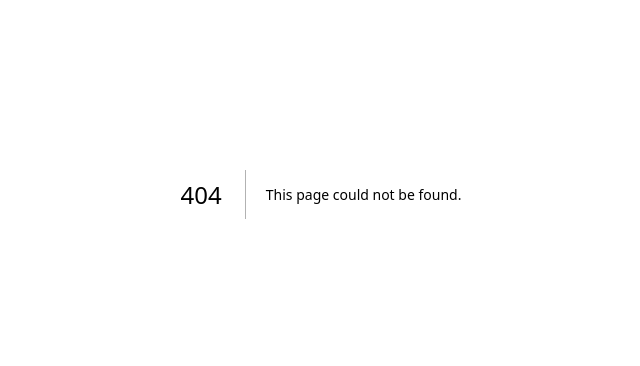
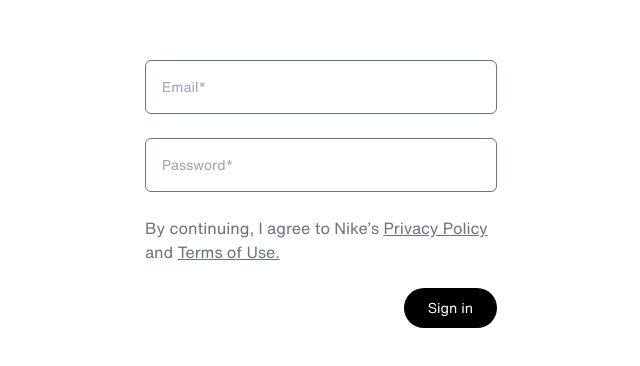
Before and after one commit to rach-syahputra/fake-nike, a Next.js app: page /sign-in in a window 1280 px wide. Before the commit this address had no page. Shown: the part 206-572 px from the top of the page, without its empty margins (319-959 px from the left). Built offline with nearby package versions, Linux system fonts and the light colour scheme.

Commit message:
add Sign In Form page

```diff
--- /dev/null
+++ b/src/app/(auth)/layout.tsx
@@ -0,0 +1,11 @@
+export default function AuthLayout({
+  children
+}: Readonly<{
+  children: React.ReactNode
+}>) {
+  return (
+    <div className='mx-auto flex min-h-screen w-full max-w-[400px] items-center justify-center px-6'>
+      {children}
+    </div>
+  )
+}
--- /dev/null
+++ b/src/app/(auth)/sign-in/_components/SignInForm.tsx
@@ -0,0 +1,70 @@
+'use client'
+
+import { SubmitHandler, useForm } from 'react-hook-form'
+import { zodResolver } from '@hookform/resolvers/zod'
+import { handleCredentialsSignin } from '@/app/actions/auth'
+import { FormFields } from '@/lib/types/types'
+import { signInSchema } from '@/lib/validations/schema'
+import Input from '@/components/elements/Input'
+import Button from '@/components/elements/Button'
+import FormErrorMessage from '@/components/elements/FormErrorMessage'
+
+export default function SignInForm() {
+  const {
+    register,
+    handleSubmit,
+    formState: { errors, isSubmitting },
+    setError
+  } = useForm<FormFields>({
+    resolver: zodResolver(signInSchema)
+  })
+
+  const onSubmit: SubmitHandler<FormFields> = async (data) => {
+    try {
+      const res = await handleCredentialsSignin(data)
+
+      if (res?.error) {
+        setError('root', { message: res.error.message })
+      }
+    } catch (error) {
+      console.error(error)
+    }
+  }
+
+  return (
+    <form
+      onSubmit={handleSubmit(onSubmit)}
+      className='flex w-full flex-col gap-6 font-[family-name:var(--font-helvetica-now-text)]'
+    >
+      <Input
+        type='email'
+        name='email'
+        placeholder='Email*'
+        register={register}
+        error={errors.email}
+      />
+
+      <Input
+        type='password'
+        name='password'
+        placeholder='Password*'
+        register={register}
+        error={errors.password}
+      />
+
+      {errors.root && (
+        <FormErrorMessage>{errors.root.message}</FormErrorMessage>
+      )}
+
+      <p className='text-gray-500'>
+        By continuing, I agree to Nike’s{' '}
+        <span className='underline'>Privacy Policy</span> and{' '}
+        <span className='underline'>Terms of Use.</span>
+      </p>
+
+      <Button type='submit' disabled={isSubmitting} className='self-end'>
+        {isSubmitting ? 'Signing in...' : 'Sign in'}
+      </Button>
+    </form>
+  )
+}
--- /dev/null
+++ b/src/app/(auth)/sign-in/page.tsx
@@ -0,0 +1,5 @@
+import SignInForm from './_components/SignInForm'
+
+export default function SignInPage() {
+  return <SignInForm />
+}
--- a/src/app/(main)/_components/Trending.tsx
+++ b/src/app/(main)/_components/Trending.tsx
@@ -13,6 +13,7 @@ export default function Trending() {
             alt='Trending image'
             width={800}
             height={800}
+            priority
             style={{ objectFit: 'cover' }}
             className='aspect-square w-full'
           />
@@ -21,6 +22,7 @@ export default function Trending() {
             alt='Trending image'
             width={800}
             height={800}
+            priority
             style={{ objectFit: 'cover' }}
             className='hidden aspect-square w-full md:block'
           />
--- a/src/components/elements/Button.tsx
+++ b/src/components/elements/Button.tsx
@@ -5,6 +5,7 @@ type ButtonProps = {
   className?: string
   variant?: 'default' | 'secondary' | 'outline'
   onClick?: () => void
+  disabled: boolean
   children: React.ReactNode
 }
 
@@ -13,19 +14,22 @@ export default function Button({
   className,
   variant = 'default',
   onClick,
+  disabled,
   children
 }: ButtonProps) {
   return (
     <button
       type={type}
       onClick={onClick}
+      disabled={disabled}
       className={cn(
-        'h-11 w-fit rounded-full px-6 font-medium',
+        'h-10 w-fit rounded-full px-6 text-sm font-medium',
         {
-          'bg-black text-white': variant === 'default',
+          'bg-black text-white hover:bg-opacity-60': variant === 'default',
           'text-black hover:text-gray-500': variant === 'secondary',
           'border border-gray-300 bg-white text-black hover:border-black':
-            variant === 'outline'
+            variant === 'outline',
+          'bg-opacity-60': disabled
         },
         className
       )}
--- /dev/null
+++ b/src/components/elements/FormErrorMessage.tsx
@@ -0,0 +1,7 @@
+export default function FormErrorMessage({
+  children
+}: {
+  children: React.ReactNode
+}) {
+  return <p className='text-xs text-red-500'>{children}</p>
+}
--- /dev/null
+++ b/src/components/elements/Input.tsx
@@ -0,0 +1,34 @@
+import { FieldError, UseFormRegister } from 'react-hook-form'
+import { FieldNames, FormFields } from '@/lib/types/types'
+import FormErrorMessage from './FormErrorMessage'
+
+interface InputProps {
+  type: string
+  placeholder: string
+  name: FieldNames
+  register: UseFormRegister<FormFields>
+  error: FieldError | undefined
+}
+
+export default function Input({
+  name,
+  type,
+  placeholder,
+  register,
+  error
+}: InputProps) {
+  return (
+    <div className='flex w-full flex-col gap-2 font-[family-name:var(--font-helvetica-now-text)]'>
+      <label htmlFor={name} className='sr-only'>
+        Email
+      </label>
+      <input
+        type={type}
+        placeholder={placeholder}
+        {...register(name)}
+        className='font- rounded-md border border-gray-500 p-4 text-sm focus-within:border-gray-900 focus-within:outline-none'
+      />
+      {error && <FormErrorMessage>{error.message}</FormErrorMessage>}
+    </div>
+  )
+}
--- a/src/components/elements/User.tsx
+++ /dev/null
@@ -1,38 +0,0 @@
-import Link from 'next/link'
-import { cn } from '@/lib/utils'
-
-type UserProps = {
-  className?: string
-}
-
-export default function User({ className }: UserProps) {
-  const authenticated = false
-
-  if (authenticated) {
-    return (
-      <Link
-        href='/'
-        aria-label='User profile page'
-        className={cn(
-          'text-sm font-medium hover:underline md:text-base',
-          className
-        )}
-      >
-        Nadiya
-      </Link>
-    )
-  }
-
-  return (
-    <Link
-      href='/'
-      aria-label='Sign in page'
-      className={cn(
-        'text-sm font-medium hover:underline md:text-base',
-        className
-      )}
-    >
-      Sign in
-    </Link>
-  )
-}
--- /dev/null
+++ b/src/components/navbar/Auth.tsx
@@ -0,0 +1,34 @@
+import Link from 'next/link'
+import { User as UserType } from 'next-auth'
+import { cn } from '@/lib/utils'
+
+type UserProps = {
+  user: UserType | null
+  className?: string
+}
+
+export default function Auth({ user, className }: UserProps) {
+  return user ? (
+    <Link
+      href='/'
+      aria-label='User profile page'
+      className={cn(
+        'hidden text-sm font-medium hover:underline md:block md:text-base',
+        className
+      )}
+    >
+      {user?.name}
+    </Link>
+  ) : (
+    <Link
+      href='/sign-in'
+      aria-label='Sign in page'
+      className={cn(
+        'hidden text-sm font-medium hover:underline md:block md:text-base',
+        className
+      )}
+    >
+      Sign in
+    </Link>
+  )
+}
--- a/src/components/navbar/Navbar.tsx
+++ b/src/components/navbar/Navbar.tsx
@@ -1,23 +1,17 @@
-'use client'
-
 import Image from 'next/image'
 import Link from 'next/link'
-import { FontAwesomeIcon } from '@fortawesome/react-fontawesome'
-import { faMagnifyingGlass } from '@fortawesome/free-solid-svg-icons'
+import { auth } from '@/auth'
 import { navLinks } from '@/lib/constants/nav-links'
-import { useSearch } from '@/context/SearchContext'
 import Container from '../layouts/Container'
-import User from '../elements/User'
 import MobileMenu from './MobileMenu'
 import SearchInput from './SearchInput'
+import Auth from './Auth'
 
-export default function Navbar() {
-  const { onSearch, setOnSearch } = useSearch()
+export default async function Navbar() {
+  const session = await auth()
 
   return (
-    <nav
-      className={`${onSearch ? 'hidden' : 'flex'} sticky top-0 h-[60px] w-full items-center justify-center border bg-white`}
-    >
+    <nav className='sticky top-0 flex h-[60px] w-full items-center justify-center border bg-white'>
       <Container className='flex items-center justify-between gap-4 md:grid md:grid-cols-3'>
         <Image
           src='/logo.svg'
@@ -43,11 +37,6 @@ export default function Navbar() {
         </ul>
 
         <div className='flex w-full items-center justify-end gap-2'>
-          <FontAwesomeIcon
-            icon={faMagnifyingGlass}
-            onClick={() => setOnSearch(true)}
-            className='h-6 w-6 text-gray-800 lg:hidden'
-          />
           <SearchInput />
           <div className='relative flex h-10 w-10 items-center justify-center rounded-full hover:bg-gray-200'>
             <Image
@@ -59,7 +48,7 @@ export default function Navbar() {
             />
             <p className='absolute bottom-2 select-none text-xs font-bold'>1</p>
           </div>
-          <User className='hidden md:block' />
+          <Auth user={session?.user || null} />
           <MobileMenu />
         </div>
       </Container>
--- /dev/null
+++ b/src/lib/validations/schema.ts
@@ -0,0 +1,10 @@
+import { z } from 'zod'
+
+export const signInSchema = z.object({
+  email: z
+    .string({ required_error: 'Required' })
+    .email({ message: 'Invalid email address' }),
+  password: z
+    .string({ required_error: 'Required' })
+    .min(8, { message: 'Minimum of 8 characters' })
+})
```
Also changed, not shown: src/lib/types/types.ts (+12 -0 lines).
